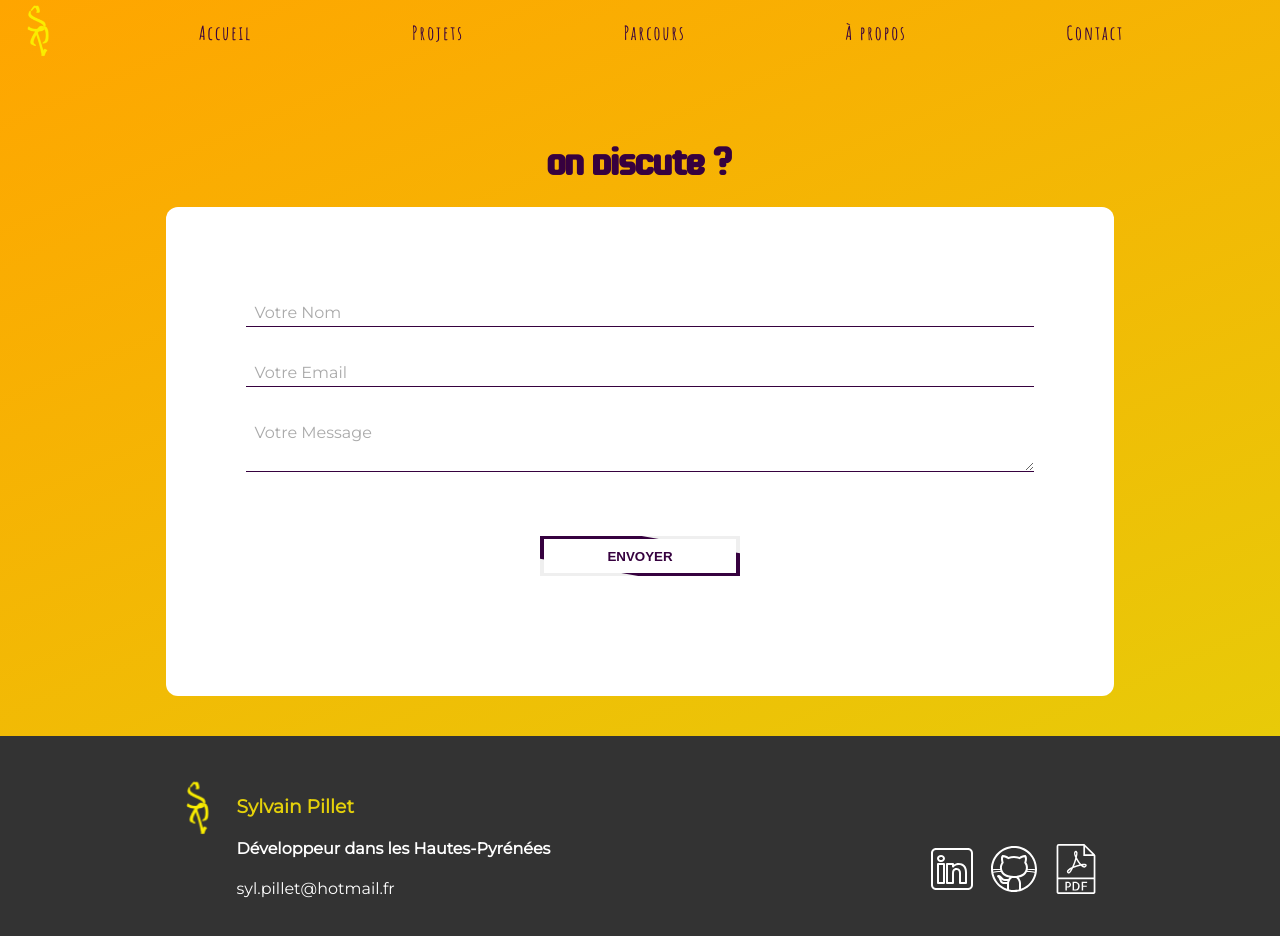
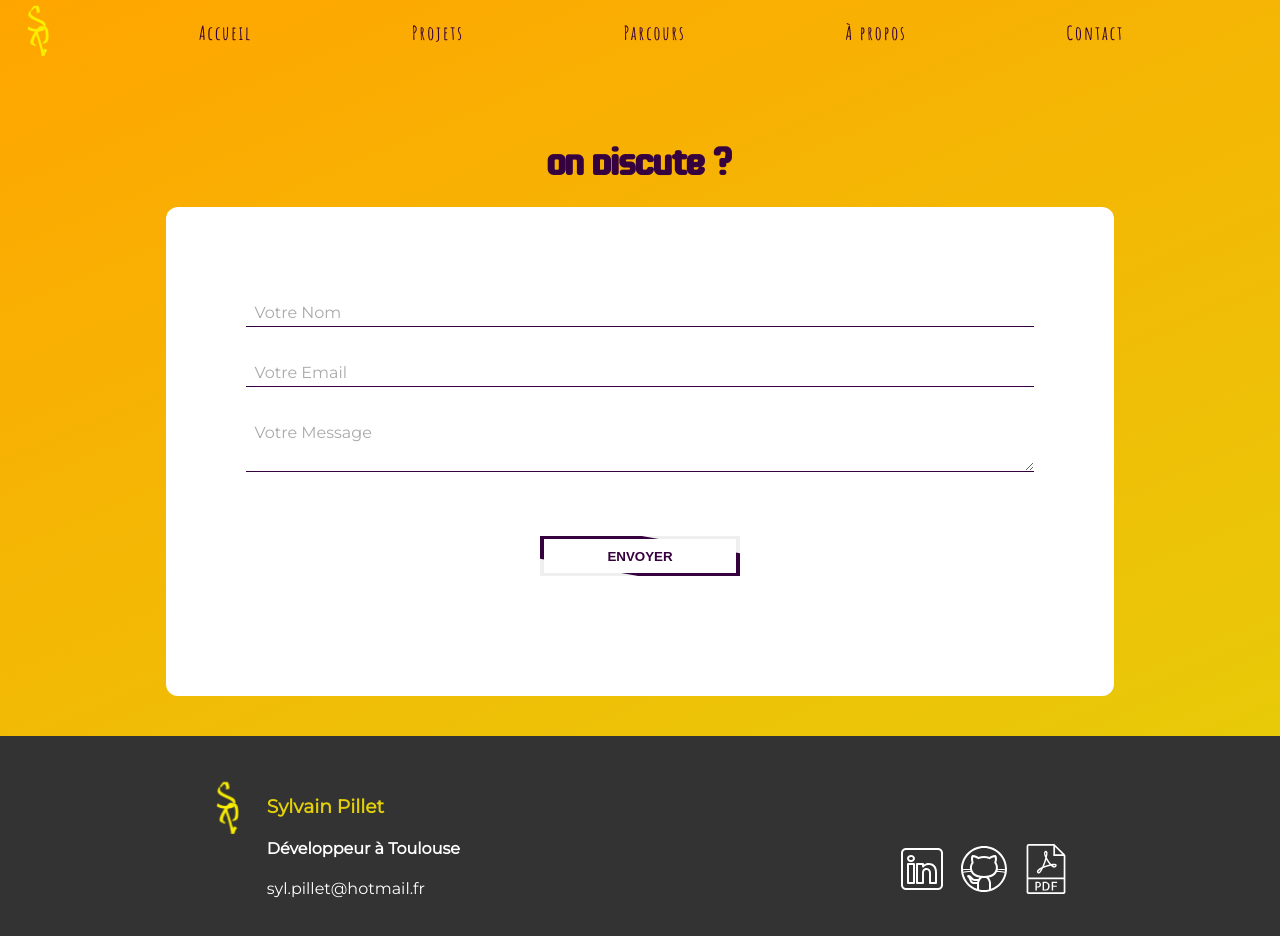
Before and after one commit to sylpi10/react-symfony-portfolio, a React (Vite) app in the folder front/: page /contact in a window 1280 px wide. Built offline with nearby package versions, Linux system fonts and the light colour scheme; no server answers.

Commit message:
add .gitignore, changement de la localisation dans footer

```diff
--- a/front/src/components/Footer.jsx
+++ b/front/src/components/Footer.jsx
@@ -18,14 +18,14 @@ const Footer = () => (
                 </a>
                 <div className="text">
                     <h3>Sylvain Pillet</h3>
-                    <h4>Développeur dans les Hautes-Pyrénées</h4>
+                    <h4>Développeur à Toulouse</h4>
                     <a href="mailto:syl.pillet@hotmail.fr">syl.pillet@hotmail.fr</a>
                 </div>
             </div>
             <div className="links">
                 <a
                     href="https://www.linkedin.com/in/sylvain-pillet/"
-                    title="Page Linkedin"
+                    title="Profil Linkedin"
                     target="_blank"
                     rel="noopener noreferrer"
                     className="linkedin"
```
Also changed, not shown: 1 other file (tests, documents, lock files or other folders).
